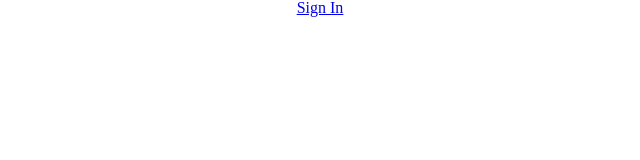
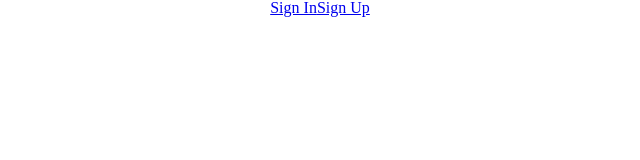
Before and after one commit to cju5025/MMC-Books-Frontend, a React (Create React App) app: page /home in a window 1280 px wide. Shown: the top 160 px of the page, without its empty margins (320-960 px from the left). Built offline with nearby package versions, Linux system fonts and the light colour scheme.

Commit message:
adds home page

```diff
--- a/src/App.js
+++ b/src/App.js
@@ -6,15 +6,16 @@ import './components/css/meyer-reset.css';
 
 import SignUp from './components/js/sign-up';
 import SignIn from './components/js/sign-in';
+import Home from './components/js/home';
 
 export default class App extends Component {
   render () {
     return (
       <div id="App">
         <main id="main">
-        <Link id="sign-in-link" to="/sign-in">Sign In</Link>
         <Route path="/sign-up" render={(routerProps) => <SignUp {...routerProps} />} />
         <Route path="/sign-in" render={(routerProps) => <SignIn {...routerProps} />} />
+        <Route path="/home" render={(routerProps) => <Home {...routerProps} />} />
         </main>
       </div>
 
--- /dev/null
+++ b/src/components/js/home.js
@@ -0,0 +1,21 @@
+import { Component } from 'react';
+import { Route, Link } from 'react-router-dom';
+
+import SignUp from './sign-up';
+import SignIn from './sign-in';
+
+export default class Home extends Component {
+  render () {
+    return (
+      <div id="Home">
+        <main id="main-Home">
+        <Link id="sign-in-link" to="/sign-in">Sign In</Link>
+        <Link id="sign-up-link" to="/sign-up">Sign Up</Link>
+        <Route path="/sign-up" render={(routerProps) => <SignUp {...routerProps} />} />
+        <Route path="/sign-in" render={(routerProps) => <SignIn {...routerProps} />} />
+        </main>
+      </div>
+
+    )
+  }
+}
--- a/src/components/js/sign-in.js
+++ b/src/components/js/sign-in.js
@@ -5,7 +5,7 @@ export default class SignIn extends Component {
     render () {
         return (
             <div id="sign-in">
-                <h1>Hay</h1>
+                <h1>Sign In</h1>
             </div>
         )
     }
```
